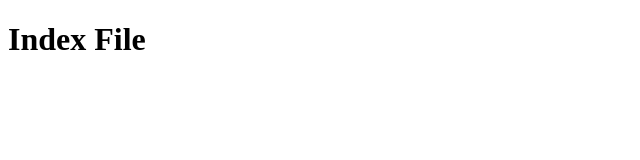
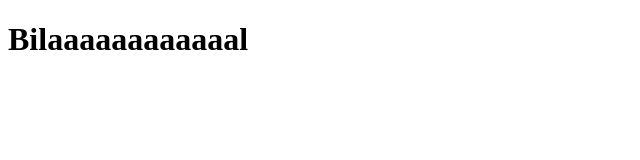
Before and after one commit to shehryarhaider/Temp, a plain HTML site: page index.html in a window 1280 px wide. Shown: the whole page, without its empty margins (0-640 px from the left). Drawn offline with Linux system fonts and the light colour scheme.

Commit message:
Update index.html

```diff
--- a/index.html
+++ b/index.html
@@ -7,6 +7,6 @@
     <title>Document</title>
 </head>
 <body>
-    <h1>Index File</h1>
+    <h1>Bilaaaaaaaaaaaal</h1>
 </body>
 </html>
```
